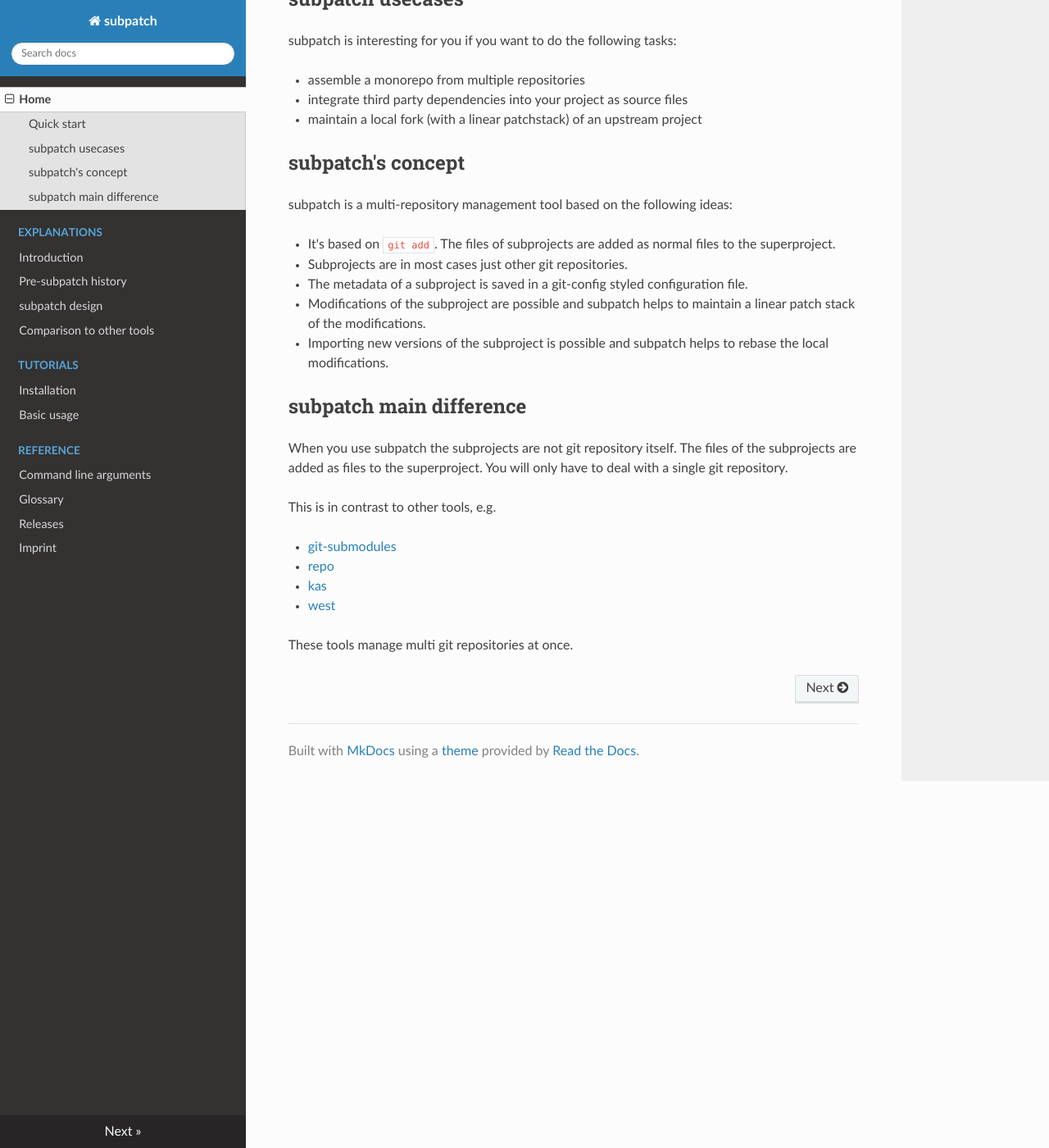
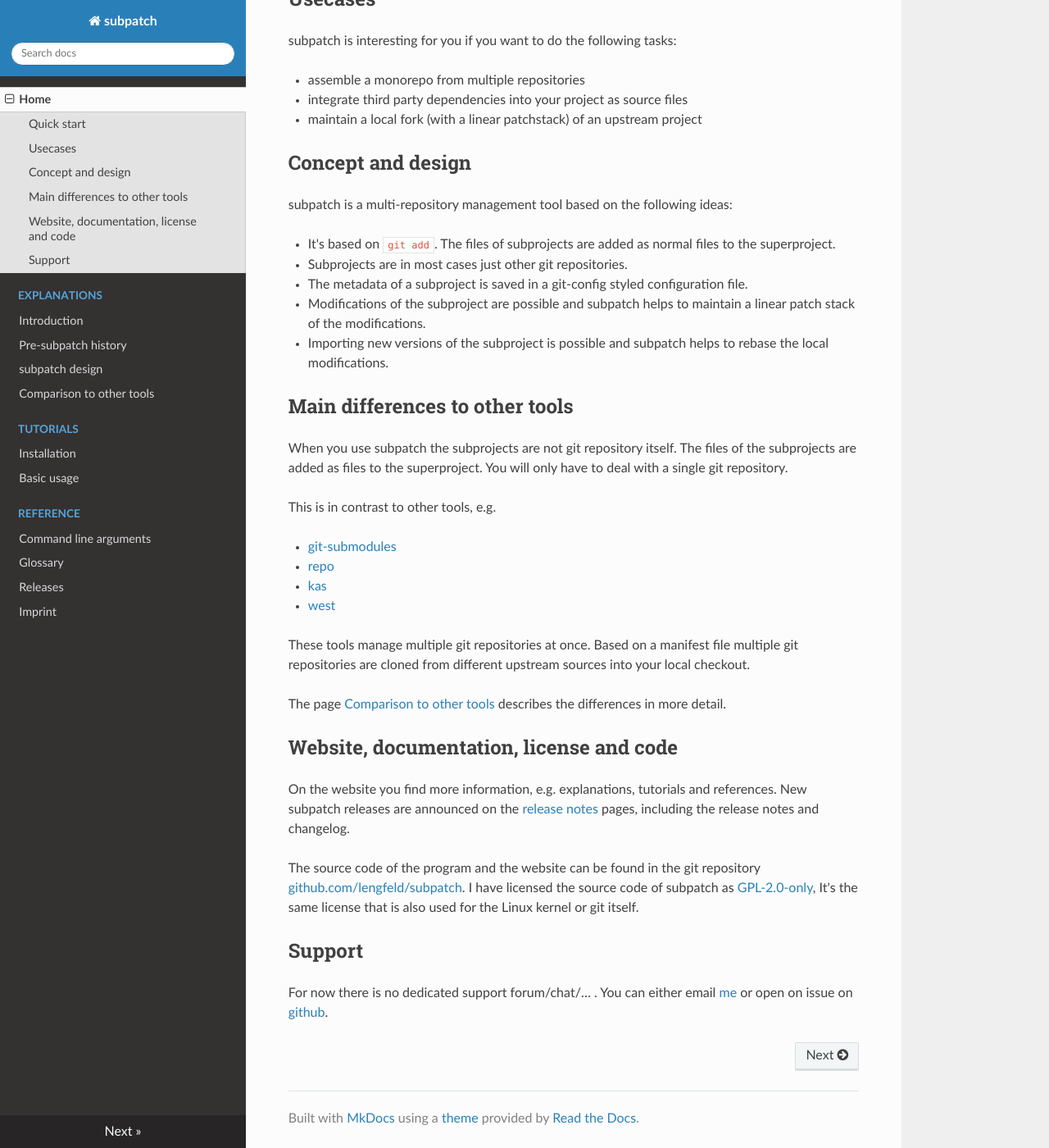
Before and after one commit to lengfeld/subpatch, an MkDocs documentation site: the page built from website/index.md, in a window 1280 px wide and 1400 px high, scrolled down 717 px. Shown: the whole window at 82% size. Built offline with MkDocs 1.6.1, drawn with Linux system fonts in a browser that asks for light colours; nearby versions of some CDN libraries; some of the changed text lies outside the part shown.

Commit message:
make README.md the public readme
It's based on the website/index.md file. Use this also for the pypi
package index.

```diff
--- a/website/index.md
+++ b/website/index.md
@@ -1,6 +1,6 @@
 # subpatch: fearless multi-repository management - stay relaxed!
 
-Welcome to the website of subpatch. The tool that does multi-repository
+Welcome to the website of subpatch. The tool that does multi repository
 management right. Don't worry, stay relaxed!
 
 If you are currently using
@@ -26,12 +26,12 @@
     $ ./subpatch add https://github.com/google/googletest external/googletest -r v1.15.2
     $ git commit -m "adding googletest"
 
-If you are interested in finding out more, please see the menu on the left
-side. The website contains explanations, tutorials and references about
-subpatch.
+If you are interested in finding out more, please see the text below and the
+menu of this website on the left side. It contains explanations, tutorials and
+references about subpatch.
 
 
-## subpatch usecases
+## Usecases
 
 subpatch is interesting for you if you want to do the following tasks:
 
@@ -40,7 +40,7 @@
 * maintain a local fork (with a linear patchstack) of an upstream project
 
 
-## subpatch's concept
+## Concept and design
 
 subpatch is a multi-repository management tool based on the following ideas:
 
@@ -54,7 +54,7 @@
   rebase the local modifications.
 
 
-## subpatch main difference
+## Main differences to other tools
 
 When you use subpatch the subprojects are not git repository itself. The files
 of the subprojects are added as files to the superproject. You will only have
@@ -67,4 +67,30 @@
 * [kas](https://kas.readthedocs.io/en/latest/)
 * [west](https://docs.zephyrproject.org/latest/develop/west/index.html)
 
-These tools manage multi git repositories at once.
+These tools manage multiple git repositories at once. Based on a manifest file
+multiple git repositories are cloned from different upstream sources into your
+local checkout.
+
+The page [Comparison to other tools](exp/comparison.md)
+describes the differences in more detail.
+
+
+## Website, documentation, license and code
+
+On the website you find more information, e.g.
+explanations, tutorials and references. New subpatch releases are announced on
+the [release notes](ref/releases.md) pages, including the
+release notes and changelog.
+
+The source code of the program and the website can be found in the
+git repository [github.com/lengfeld/subpatch](https://github.com/lengfeld/subpatch).
+I have licensed the source code of subpatch as
+[GPL-2.0-only](https://spdx.org/licenses/GPL-2.0-only.html),
+It's the same license that is also used for the Linux kernel or git itself.
+
+
+## Support
+
+For now there is no dedicated support forum/chat/… . You can either
+email [me](mailto:stefan+subpatch@lengfeld.xyz) or open on issue on
+[github](https://github.com/lengfeld/subpatch/issues).
```
Also changed, not shown: README.internal.md (added, +297 -0 lines), README.md (+69 -270 lines), 2 other files.
